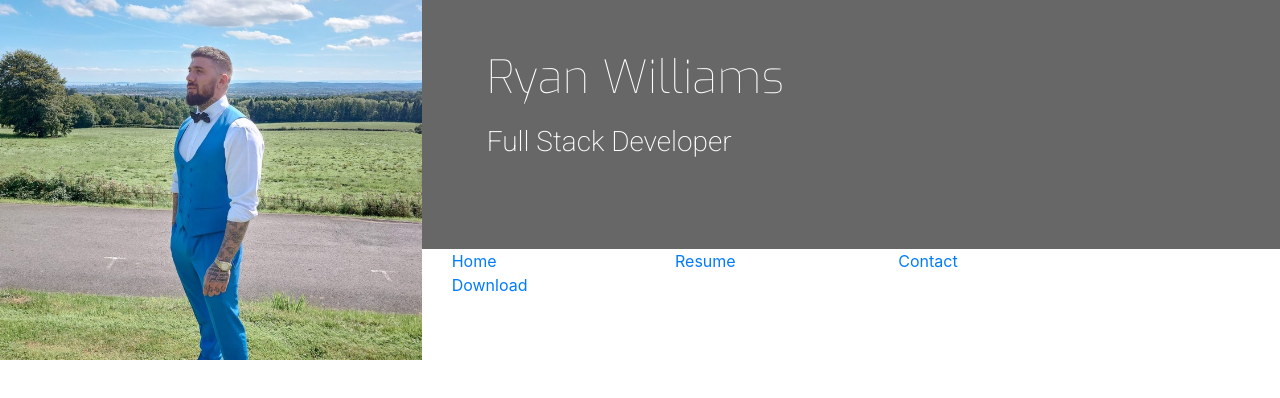
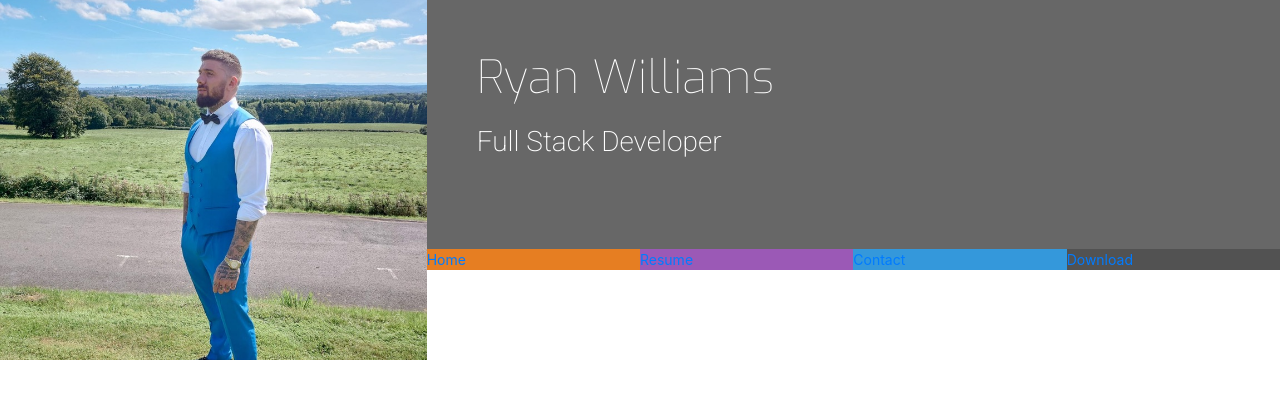
Before and after one commit to RWilliamsCoding/UCD-Resume, a plain HTML site: page index.html in a window 1280 px wide. Drawn offline with nearby package versions, Linux system fonts and the light colour scheme.

Commit message:
added styling to nav bar elements in css and created links for nav elements in html

```diff
--- a/assets/css/style.css
+++ b/assets/css/style.css
@@ -4,6 +4,22 @@
 
 .bg-color-name-title{
     background-color: #676767;
+}
+
+.ui-menu-color-home {
+    background-color: #e67e22;
+}
+
+.ui-menu-color-resume{
+    background-color: #9B59B6;
+}
+
+.ui-menu-color-contact{
+    background-color: #3498DB;
+}
+
+.ui-menu-color-download{
+    background-color: #525252;
 }
 
 /* -------------- Heading -------------- */
@@ -43,3 +59,16 @@ header {
     margin-bottom: 90px;
     color: #fff;
 }
+
+.list-inline-item:not(:last-child) {
+    margin: 0;
+}
+
+.menucontainer {
+    font-size: 0;
+}
+
+#nav li {
+    font-size: 14px;
+    padding: 0;
+}
--- a/index.html
+++ b/index.html
@@ -14,30 +14,30 @@
 
 <body>
     <header>
-        <div class="row">
+        <div class="row no-gutters">
             <a href="index.html" class="col-md-4 logo">
 
             </a>
             <div class="col-md-8">
-                <div class="row bg-color-name-title">
+                <div class="row no-gutters bg-color-name-title">
                     <div class="col heading">
                         <h1 class="name">Ryan Williams</h1>
                         <h2 class="title">Full Stack Developer</h2>
                     </div>
                 </div>
-                <div class="row">
+                <div class="row no-gutters">
                     <div class="col">
-                        <ul id="nav" class="list-inline">
-                            <li class="col-6 col-sm-3 list-inline-item">
+                        <ul id="nav" class="list-inline menucontainer">
+                            <li class="col-6 col-sm-3 ui-menu-color-home list-inline-item">
                                 <a href="#"><span>Home</span></a>
                             </li>
-                            <li class="col-6 col-sm-3 list-inline-item">
+                            <li class="col-6 col-sm-3 ui-menu-color-resume list-inline-item">
                                 <a href="#"><span>Resume</span></a>
                             </li>
-                            <li class="col-6 col-sm-3 list-inline-item">
+                            <li class="col-6 col-sm-3 ui-menu-color-contact list-inline-item">
                                 <a href="#"><span>Contact</span></a>
                             </li>
-                            <li class="col-6 col-sm-3 list-inline-item">
+                            <li class="col-6 col-sm-3 ui-menu-color-download list-inline-item">
                                 <a href="#"><span>Download</span></a>
                             </li>
                         </ul>
```
